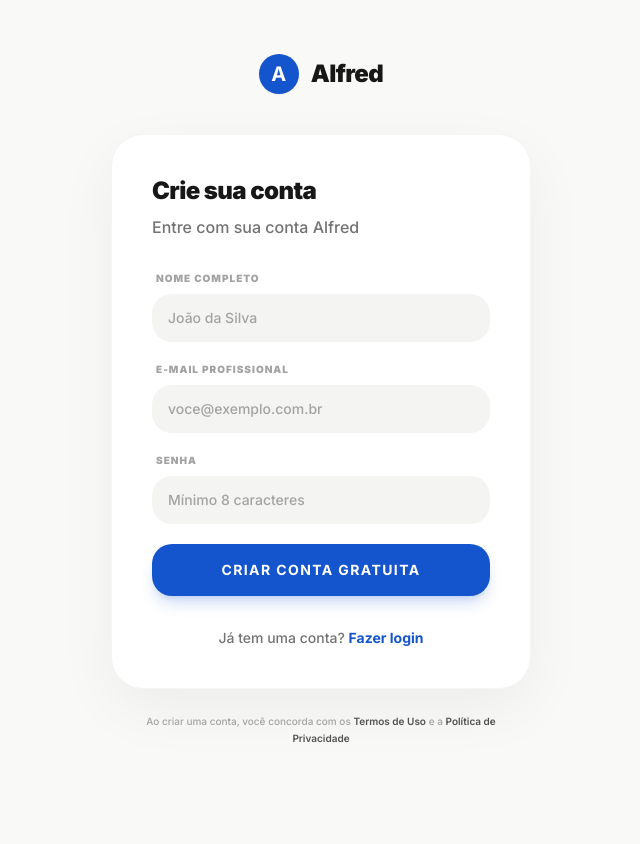
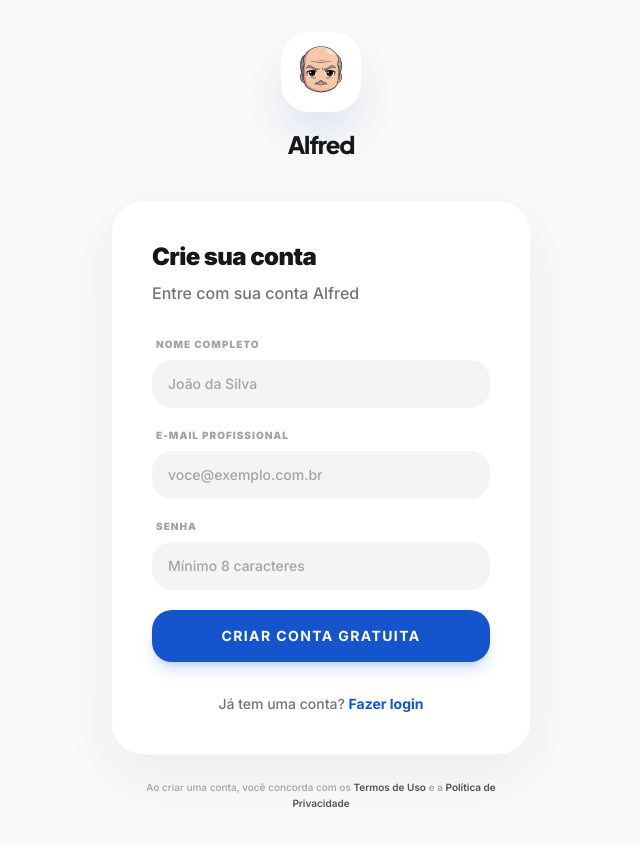
Before and after one commit to alfredsolutionsltda-sudo/alfred_solu-es_mvp_001, a Next.js app: page /cadastro in a window 1280 px wide. Shown: the whole page, without its empty margins (319-959 px from the left). Before the commit the page ends 800 px from the top, so only its background shows below. Built offline with nearby package versions, Linux system fonts and the light colour scheme; no server answers.

Commit message:
docs: update branding logo and remove OS suffix from login, signup and onboarding

```diff
--- a/src/app/(auth)/cadastro/page.tsx
+++ b/src/app/(auth)/cadastro/page.tsx
@@ -5,6 +5,7 @@
 import { useRouter } from 'next/navigation'
 import Link from 'next/link'
 import { MailCheck } from 'lucide-react'
+import Image from 'next/image'
 
 export default function CadastroPage() {
   const router = useRouter()
@@ -64,11 +65,18 @@
     <main className="min-h-screen flex items-center justify-center bg-[#F9F9F7] px-4 font-body py-8">
       <div className="w-full max-w-[420px]">
         {/* Logo */}
-        <div className="flex items-center justify-center gap-3 mb-8 md:mb-10 group">
-          <div className="w-8 h-8 md:w-10 md:h-10 rounded-lg md:rounded-xl flex items-center justify-center bg-[#1455CE] shadow-sm group-hover:scale-110 transition-transform duration-300">
-            <span className="text-white text-lg md:text-xl font-bold">A</span>
+        <div className="flex flex-col items-center justify-center mb-8 md:mb-10 group">
+          <div className="relative w-16 h-16 md:w-20 md:h-20 rounded-[22px] md:rounded-[28px] overflow-hidden bg-white shadow-2xl shadow-[#1455CE]/20 group-hover:scale-110 transition-transform duration-500 ease-out border-2 border-white">
+            <Image
+              src="/images/alfred-head.png"
+              alt="Alfred"
+              fill
+              className="object-contain p-1.5"
+            />
           </div>
-          <span className="text-xl md:text-2xl font-black text-neutral-900 tracking-tight">Alfred</span>
+          <h1 className="mt-4 text-xl md:text-2xl font-headline font-black text-neutral-900 tracking-tighter">
+            Alfred
+          </h1>
         </div>
 
         {/* Card */}
--- a/src/app/(auth)/login/page.tsx
+++ b/src/app/(auth)/login/page.tsx
@@ -5,6 +5,7 @@
 import { useRouter } from 'next/navigation'
 import Link from 'next/link'
 import { LogIn, Mail, Lock, Loader2, ShieldCheck } from 'lucide-react'
+import Image from 'next/image'
 
 export default function LoginPage() {
   const router = useRouter()
@@ -36,11 +37,16 @@
       <div className="w-full max-w-[420px] animate-[fadeIn_0.5s_ease-out] py-8">
         {/* Logo */}
         <div className="flex flex-col items-center justify-center mb-8 md:mb-10 group">
-          <div className="w-12 h-12 md:w-16 md:h-16 rounded-[18px] md:rounded-[22px] flex items-center justify-center bg-[#1455CE] shadow-2xl shadow-[#1455CE]/30 group-hover:scale-110 transition-transform duration-500 ease-out">
-            <span className="text-white text-2xl md:text-3xl font-black tracking-tighter">A</span>
+          <div className="relative w-16 h-16 md:w-20 md:h-20 rounded-[22px] md:rounded-[28px] overflow-hidden bg-white shadow-2xl shadow-[#1455CE]/20 group-hover:scale-110 transition-transform duration-500 ease-out border-2 border-white">
+            <Image
+              src="/images/alfred-head.png"
+              alt="Alfred"
+              fill
+              className="object-contain p-1.5"
+            />
           </div>
           <h1 className="mt-4 text-xl md:text-2xl font-headline font-black text-neutral-900 tracking-tighter">
-            Alfred <span className="text-[#1455CE]">OS</span>
+            Alfred
           </h1>
         </div>
 
--- a/src/app/onboarding/page.tsx
+++ b/src/app/onboarding/page.tsx
@@ -368,7 +368,7 @@
                 </div>
               </div>
               <span className="text-[8px] md:text-[9px] font-black text-neutral-300 uppercase tracking-widest mt-1.5 md:mt-2 mx-10 md:mx-11 leading-none">
-                  {msg.role === 'assistant' ? 'Alfred OS' : 'Você'}
+                  {msg.role === 'assistant' ? 'Alfred' : 'Você'}
               </span>
             </div>
           ))}
```
Also changed, not shown: 1 other file (tests, documents, lock files or other folders).
